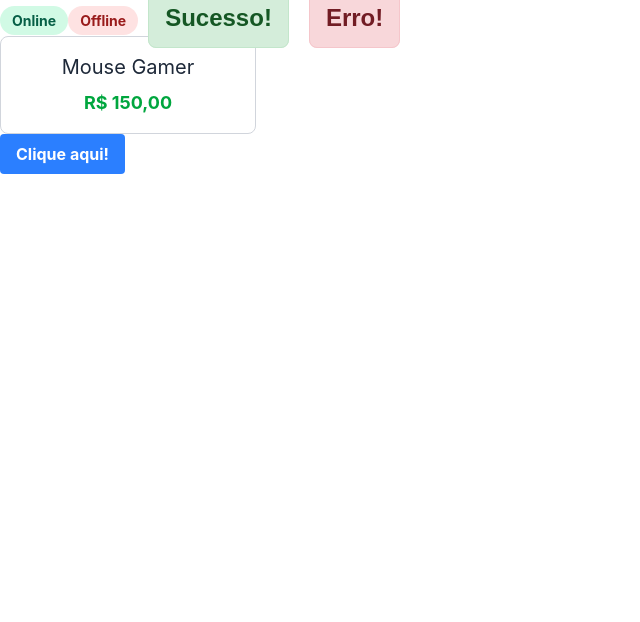
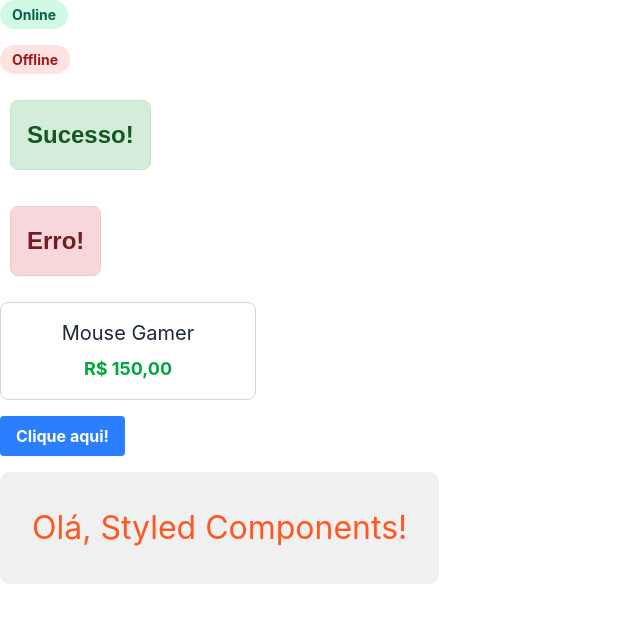
Before and after one commit to jeancarloslima/teste-003-css, a React (Vite) app: page / in a window 1280 px wide. Shown: the top 622 px of the page, without its empty margins (0-640 px from the left). Built offline with nearby package versions, Linux system fonts and the light colour scheme.

Commit message:
Criando componentes de container e titulo com Styled Components

```diff
--- a/package.json
+++ b/package.json
@@ -12,7 +12,8 @@
   "dependencies": {
     "@tailwindcss/vite": "^4.2.2",
     "react": "^19.2.4",
-    "react-dom": "^19.2.4"
+    "react-dom": "^19.2.4",
+    "styled-components": "^6.3.12"
   },
   "devDependencies": {
     "@eslint/js": "^9.39.4",
--- a/src/App.css
+++ b/src/App.css
@@ -0,0 +1,6 @@
+.app {
+    display: flex;
+    flex-direction: column;
+    align-items: start;
+    gap: 1rem;
+}
--- a/src/App.jsx
+++ b/src/App.jsx
@@ -3,17 +3,19 @@ import Tela01 from './components/Tela01'
 import Tela02 from './components/Tela02'
 import Tela03 from './components/Tela03'
 import Tela04 from './components/Tela04'
+import Tela05 from './components/Tela05'
 
 function App() {
   return (
-    <>
+    <div className='app'>
       <Tela01 status="online" />
       <Tela01 status="offline" />
       <Tela02 type="sucess" />
       <Tela02 type="error" />
       <Tela03 />
       <Tela04 texto="Clique aqui!" />
-    </>
+      <Tela05 />
+    </div>
   )
 }
 
--- /dev/null
+++ b/src/components/Tela05/index.jsx
@@ -0,0 +1,22 @@
+import styled from "styled-components"
+
+const Container = styled.div`
+    background-color: #f0f0f0;
+    padding: 2rem;
+    border-radius: 10px;
+    display: flex;
+    justify-content: center;
+`;
+
+const Titulo = styled.h1`
+    color: ${props => props.cor || '#333'};
+    font-size: 2rem;
+`;
+
+export default function Tela05() {
+    return (
+        <Container>
+            <Titulo cor="#ff5722">Olá, Styled Components!</Titulo>
+        </Container>
+    )
+}
```
Also changed, not shown: 1 other file (tests, documents, lock files or other folders).
